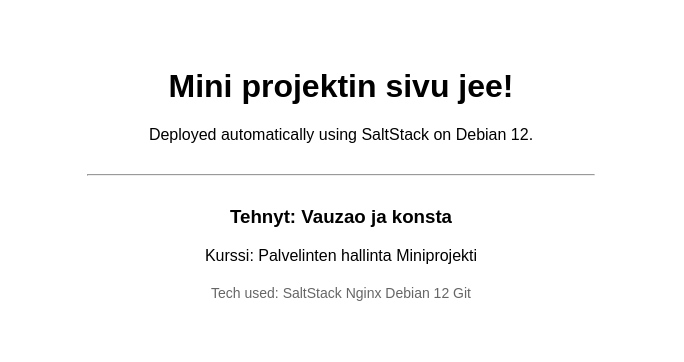
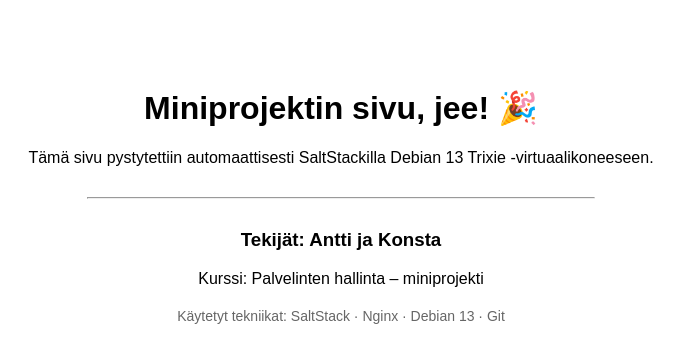
Before and after one commit to Vauzao/miniprojekti, a plain HTML site: page salt/nginx/index.html in a window 1280 px wide. Shown: the whole page, without its empty margins (299-983 px from the left). Drawn offline with Linux system fonts and the light colour scheme.

Commit message:
Update index.html with UTF-8 support and Finnish version

```diff
--- a/salt/nginx/index.html
+++ b/salt/nginx/index.html
@@ -1,14 +1,23 @@
+<!DOCTYPE html>
+<html>
+<head>
+    <meta charset="UTF-8">
+    <title>Miniprojektin sivu</title>
+</head>
+
 <body style="font-family:sans-serif; text-align:center; padding-top:60px;">
-    <h1> Mini projektin sivu jee!</h1>
+    <h1>Miniprojektin sivu, jee! 🎉</h1>
 
-    <p>Deployed automatically using SaltStack on Debian 12.</p>
+    <p>Tämä sivu pystytettiin automaattisesti SaltStackilla Debian 13 Trixie -virtuaalikoneeseen.</p>
 
     <hr style="width:40%; margin:30px auto;">
 
-    <h3>Tehnyt: <strong>Vauzao ja konsta</strong></h3>
-    <p>Kurssi: Palvelinten hallinta  Miniprojekti</p>
+    <h3>Tekijät: <strong>Antti ja Konsta</strong></h3>
+    <p>Kurssi: Palvelinten hallinta – miniprojekti</p>
 
     <p style="margin-top:20px; font-size:14px; color:#666;">
-        Tech used: SaltStack  Nginx  Debian 12  Git
+        Käytetyt tekniikat: SaltStack · Nginx · Debian 13 · Git
     </p>
 </body>
+
+</html>
```
